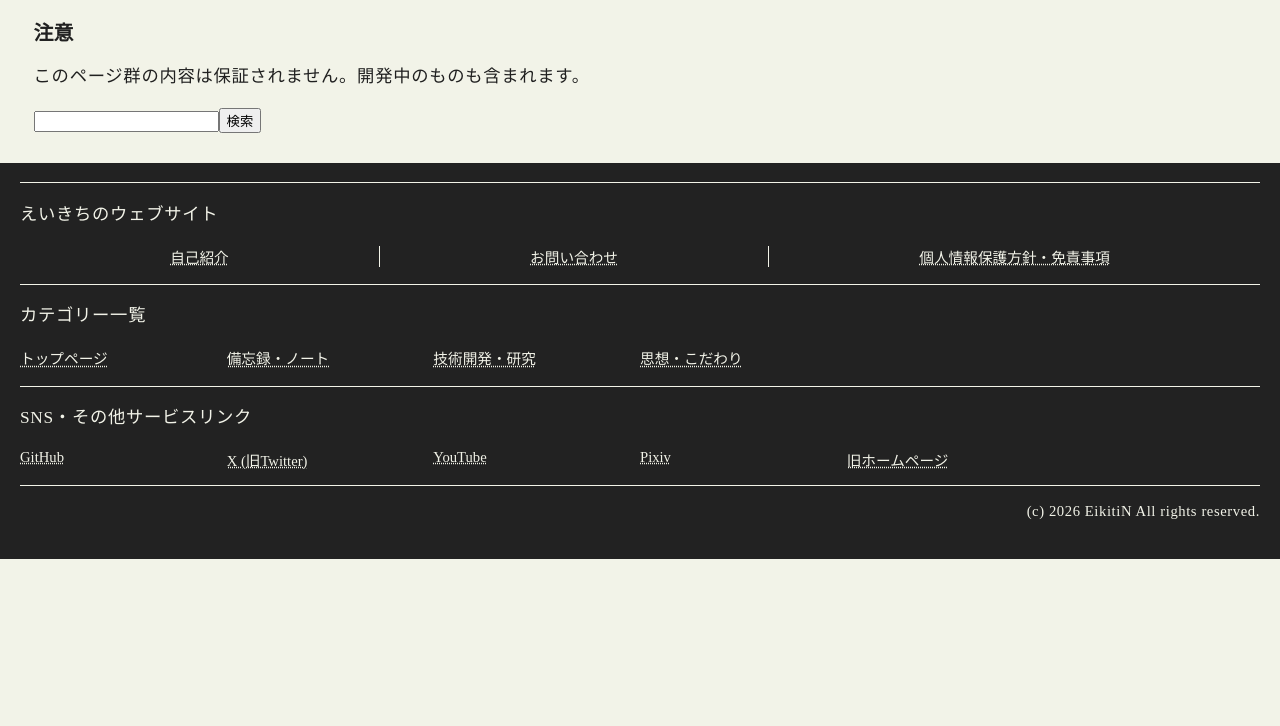
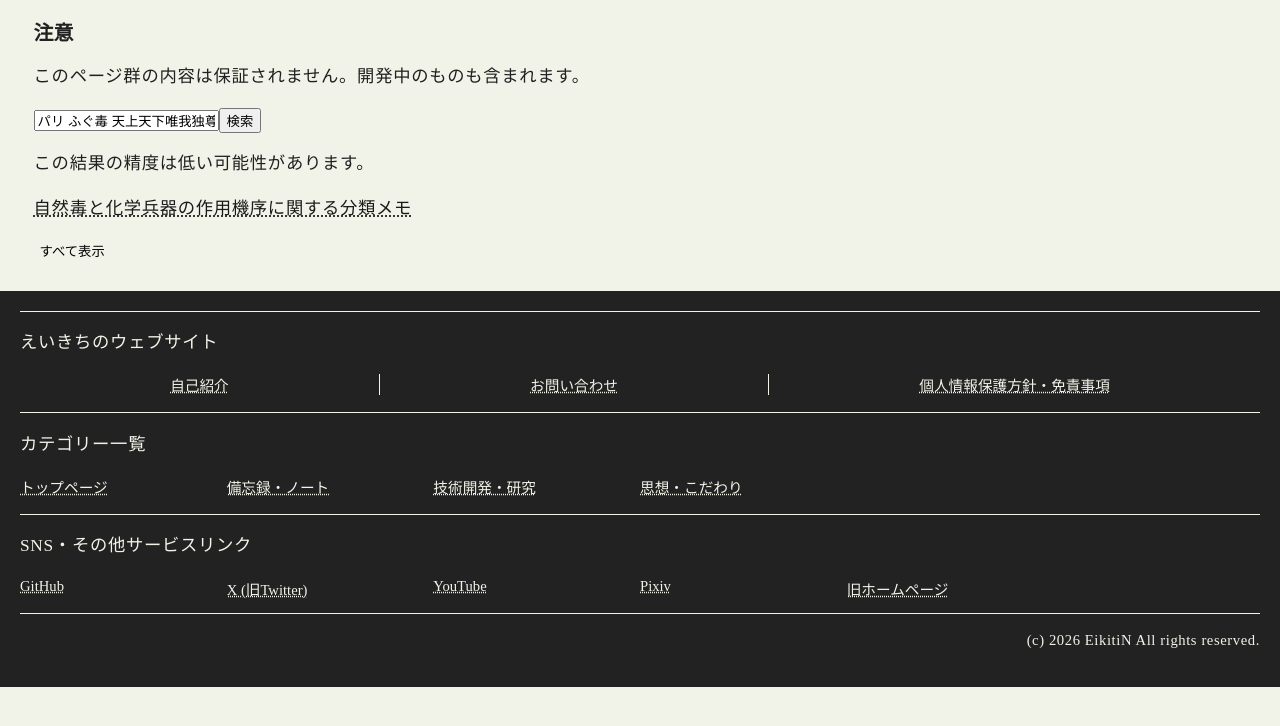
Before and after one commit to EikitiN/mywebsite, a plain HTML site: page lab/1_静的検索機能/index.html in a window 1280 px wide. Both pictures are taken after a click on the button "検索". Drawn offline with Linux system fonts and the light colour scheme; no server answers.

Commit message:
救済検索も導入

```diff
--- a/lab/1_静的検索機能/css/substyle.css
+++ b/lab/1_静的検索機能/css/substyle.css
@@ -5,9 +5,6 @@ button.disp-button{
 button.disp-button:active{
     color: gray;
 }
-button.disp-button.no-disp{
-    display: none;
-}
 p.search-other{
     color: #333;
     font-size: 11.5pt;
--- a/lab/1_静的検索機能/index.html
+++ b/lab/1_静的検索機能/index.html
@@ -41,10 +41,10 @@
     <div class="main" id="main">
         <h2>注意</h2>
         <p>このページ群の内容は保証されません。開発中のものも含まれます。</p>
-        <input id="keywords"><button id="go">検索</button>
+        <input id="keywords" value="パリ ふぐ毒 天上天下唯我独尊, д"><button id="go">検索</button>
         <div id="output"></div>
-        <button class="disp-button no-disp" id="next_disp">続きを表示</button>
-        <button class="disp-button no-disp" id="other_disp">すべて表示</button>
+        <button class="disp-button disp-none" id="next_disp">続きを表示</button>
+        <button class="disp-button disp-none" id="other_disp">すべて表示</button>
     </div>
     <div id="footer-container"></div>
 
--- a/lab/1_静的検索機能/js/search.js
+++ b/lab/1_静的検索機能/js/search.js
@@ -68,96 +68,6 @@ const nomalizer = (text) => { //index側と同じbigramにする
     return bigrams;
 }
 
-const advanced_keyword = (original) => {
-    console.log(chunks);
-    //1. 5文字以下の日本語キーワードの処理
-    //2. ひらがな、カタカナ、漢字、その他 の区切り位置で分割したものを生成
-    //3. ひらがなをカタカナにしたもの、カタカナを平仮名にしたものを生成
-    //↓
-    //うまくいかなかったから(スコアが低くなるだけ)、5文字以内の日本語ならひらがな、カタカナを入れ替えたものを追加
-    //3文字以内なら各文字に分割 に変更
-    //追加検証としてスコアを足し算するようにする＜ー明日
-    let put_into_chunks = [];
-    let japaneseRegex;
-    try {
-        japaneseRegex = new RegExp("[\\p{Script=Hiragana}\\p{Script=Katakana}\\p{Script=Han}]", "u");
-    } catch (e) {
-        japaneseRegex = /[ぁ-んァ-ヶー一-龠々ｦ-ﾟ]/;
-    }
-    for (const chunk of chunks) {
-        continue; //いったん機能をオフにしておく
-        if ([...breakmarks].some((char) => chunk.includes(char))) continue; //区切り文字だったらやらない
-        if ([...chunk].length >= 6) continue; //6文字以上だったらやらない
-        if (!japaneseRegex.test(chunk)) continue; //日本語じゃなかったらやらない
-        const swapped = chunk.replace(/[ぁ-ゖァ-ヶ]/g, (s) => {
-            const code = s.charCodeAt(0);
-            return String.fromCharCode(code >= 0x30A1 ? code - 0x60 : code + 0x60);
-        });
-        put_into_chunks.push(swapped);
-        /*
-        if ([...chunk].length >= 4) continue; //4文字以上だったらやらない
-        put_into_chunks.push(...[...chunk]);
-        */
-        /*
-        const getCharType = (char) => {
-            if (/[ぁ-ん]/.test(char)) return "hiragana";
-            if (/[ァ-ヶーｦ-ﾟ]/.test(char)) return "katakana";
-            if (/[一-龠々〆ヵヶ]/.test(char) || char.codePointAt(0) > 0xFFFF) return "kanji";
-            return "other";
-        };
-
-        const hiraToKana = (str) =>
-            str.replace(/[ぁ-ゖ]/g, (s) => String.fromCharCode(s.charCodeAt(0) + 0x60));
-
-        const kanaToHira = (str) =>
-            str.replace(/[ァ-ヶ]/g, (s) => String.fromCharCode(s.charCodeAt(0) - 0x60));
-
-        //文字種が変わる位置での切り替え
-        const splitParts = [];
-        let currentPart = "";
-        let prevType = null;
-
-        for (const char of chunk) {
-            const type = getCharType(char);
-            if (prevType !== null && type !== prevType) {
-            splitParts.push(currentPart);
-            currentPart = char;
-            } else {
-            currentPart += char;
-            }
-            prevType = type;
-        }
-        if (currentPart) splitParts.push(currentPart);
-
-        if (splitParts.length > 1) {
-            put_into_chunks.push(...splitParts);
-        }
-
-        //ひらがな、カタカナの処理
-        for (const part of splitParts) {
-            const type = getCharType([...part][0]);
-            if (type === "hiragana") {
-            put_into_chunks.push(hiraToKana(part));
-            } else if (type === "katakana") {
-            put_into_chunks.push(kanaToHira(part));
-            }
-        }
-        */
-    }
-    //put_into_chunksの重複削除
-    if (put_into_chunks.length > 0) {
-        const seen = new Set(chunks);
-        const cleaned_put_into_chunks = put_into_chunks.filter(item => {
-            if (item === " ") return true;
-            if (seen.has(item)) return false;
-            seen.add(item);
-            return true;
-        });
-        chunks.push(...cleaned_put_into_chunks);
-        console.log("追加: ", cleaned_put_into_chunks, chunks);
-    }
-}
-
 const query_scorer = (page_bigrams, query_bigram, character_count) => {
     let score = 0;
     const page_length = page_bigrams.length;
@@ -215,11 +125,99 @@ const query_scorer = (page_bigrams, query_bigram, character_count) => {
     return [final_score, bonus_75];
 }
 
+const advanced_keyword = (chunks) => {
+    //console.log(chunks);
+    //1. 5文字以下の日本語キーワードの処理
+    //2. ひらがな、カタカナ、漢字、その他 の区切り位置で分割したものを生成
+    //3. ひらがなをカタカナにしたもの、カタカナを平仮名にしたものを生成
+    //↓
+    //うまくいかなかったから(スコアが低くなるだけ)、5文字以内の日本語ならひらがな、カタカナを入れ替えたものを追加
+    //各文字に分割 に変更
+    //追加検証としてスコアを足し算するようにする＜ー明日
+    let japaneseRegex;
+    try {
+        japaneseRegex = new RegExp("[\\p{Script=Hiragana}\\p{Script=Katakana}\\p{Script=Han}]", "u");
+    } catch (e) {
+        japaneseRegex = /[ぁ-んァ-ヶー一-龠々ｦ-ﾟ]/;
+    }
+    const additional_bigram = []; //追加検証用bigram
+    const unigram = new Set(); //追加検証用unigram
+    for (const chunk of chunks) {
+        if (chunk.length === 0) continue;
+        const chunk_character_count = chunk[chunk.length - 1][1] === "\uE000" ? chunk.length : chunk.length + 1;
+        const raw_chunk = chunk.join("");
+        if ([...breakmarks].some((char) => raw_chunk.includes(char))) continue; //区切り文字だったらやらない
+        if (chunk_character_count >= 6) continue; //6文字以上だったらやらない
+        if (!japaneseRegex.test(raw_chunk)) continue; //日本語じゃなかったらやらない
+
+        const swapped_bigram = [];
+        for (const one_bigram of chunk) swapped_bigram.push(one_bigram.replace(/[ぁ-ゖァ-ヶ]/g, (s) => {
+            const code = s.charCodeAt(0);
+            return String.fromCharCode(code >= 0x30A1 ? code - 0x60 : code + 0x60);
+        }))
+        additional_bigram.push(swapped_bigram);
+
+        for (const char of raw_chunk) unigram.add(char);
+    }
+    //console.log(additional_bigram);
+    //console.log(unigram);
+
+    const path_bigram = {};
+    const scores = [];
+    const result = {};
+    for (const index of SearchIndexJson) { //ページごとにスコアを算出
+        const this_page = {};
+        const character_count = index["character_count"];
+        this_page["path"] = index["path"];
+        this_page["title"] = index["title"];
+        this_page["score"] = 0;
+
+        const page_bigrams = index["bigrams"];
+        let is_75_bonus = 0;
+        const query_size = additional_bigram.length;
+        for (const q_bigram of additional_bigram) { //ある検索クエリに対する評価
+            const [q_score, bonus_75] = query_scorer(page_bigrams, q_bigram, character_count);
+            if (bonus_75) is_75_bonus++;
+            this_page["score"] += bonus_75 ? q_score + 2 : q_score; //キーワード中75%以上当てはまったならボーナス
+            //console.log(this_page["path"], q_bigram, q_score);
+        }
+        //検索クエリのうち、75%以上の合致度のあったクエリが全体の数の75%を超えたらさらにボーナス
+        if (is_75_bonus / query_size >= 0.75) this_page["score"] *= 1.5;
+        scores.push(this_page);
+        path_bigram[this_page.path] = [page_bigrams, character_count];
+    }
+    //console.log(scores);
+    const uni_score = {};
+    for (const original_score of [...scores]) {
+        const this_path = original_score.path;
+        const page_bigrams = path_bigram[this_path][0];
+        const character_count = path_bigram[this_path][1];
+        let q_score = 0;
+        for (let i = 0; i < page_bigrams.length; i++) {
+            let char = [page_bigrams[i][0][0], page_bigrams[i][1]];
+            if (char === "\uE000" && i !== 0) char = [page_bigrams[i-1][1], page_bigrams[i-1][1]];
+            for (const unigram_char of unigram) {
+                const unigram_quality = SearchIndexOneCharJson[unigram_char] ?? 0;
+                if (char[0] === unigram_char) {
+                    q_score += char[1] * unigram_quality;
+                }
+            }
+        }
+        const adjusted_score = Math.log2(1 + q_score) / Math.log2(character_count);
+        uni_score[this_path] = adjusted_score;
+    }
+    for (const score of scores) {
+        result[score.path] = score.score + uni_score[score.path];
+    }
+    return result;
+}
+
 const search = async () => {
     const next_disp_button = document.getElementById('next_disp');
     const other_disp_button = document.getElementById('other_disp');
-    next_disp_button.classList.add('no-disp');
-    other_disp_button.classList.add('no-disp');
+    const now_searching = document.getElementById('now_searching');
+    next_disp_button.classList.add('disp-none');
+    other_disp_button.classList.add('disp-none');
     next_disp_button.disabled = true;
     other_disp_button.disabled = true;
     output_div.innerHTML = "";
@@ -278,13 +276,31 @@ const search = async () => {
         else follows_disp.push(one_score);
     }
 
-    console.log("優先: ", priority_disp);
-    console.log("追従: ", follows_disp);
-    console.log("全体: ", other_disp);
+    //console.log("優先: ", priority_disp);
+    //console.log("追従: ", follows_disp);
+    //console.log("全体: ", other_disp);
 
     //優先に該当するものがなければ追加検索
+    let advanced_result;
+    let is_advanced = false;
     if (priority_disp.length === 0) {
-
+        is_advanced = true;
+        advanced_result = advanced_keyword(query_bigrams);
+        for (let i = 0; i < scores.length; i++) {
+            const this_path = scores[i].path;
+            scores[i].score += advanced_result[this_path] || 0;
+        }
+        scores.sort((a, b) => b.score - a.score);
+        priority_disp.length = 0;
+        follows_disp.length = 0;
+        other_disp.length = 0;
+        const border_score_2 = scores[0].score * 0.35;
+        for (const one_score of scores) {
+            const this_score = one_score.score;
+            if (this_score < 1.0 || this_score < border_score_2) other_disp.push(one_score);
+            else if (priority_disp.length < 10) priority_disp.push(one_score);
+            else follows_disp.push(one_score);
+        }
     }
 
     const processingtime = Date.now() - starttime;
@@ -294,6 +310,8 @@ const search = async () => {
     let other_text = "";
 
     if (devmode) priority_text += `<p>処理時間: ${processingtime} ms</p>`;
+    if (is_advanced) priority_text += `<p>この結果の精度は低い可能性があります。</p>`;
+    if (priority_disp.length === 0) priority_text += `<p>結果が見つかりませんでした。キーワードを変えてもう一度試してください。</p>`;
     for (const one_result of priority_disp) {
         priority_text += `<a href="/mywebsite/${one_result.path}"><p>${one_result.title}`;
         if (devmode) {
@@ -318,24 +336,24 @@ const search = async () => {
 
     const displaying_other = () => {
         output_div.innerHTML = priority_text + follows_text + other_text;
-        other_disp_button.classList.add('no-disp');
+        other_disp_button.classList.add('disp-none');
         other_disp_button.disabled = true;
     }
 
     output_div.innerHTML = priority_text;
     if (follows_text) {
-        next_disp_button.classList.remove('no-disp');
+        next_disp_button.classList.remove('disp-none');
         next_disp_button.disabled = false;
         next_disp_button.addEventListener('click', () => {
             output_div.innerHTML = priority_text + follows_text;
-            next_disp_button.classList.add('no-disp');
+            next_disp_button.classList.add('disp-none');
             next_disp_button.disabled = true;
-            other_disp_button.classList.remove('no-disp');
+            other_disp_button.classList.remove('disp-none');
             other_disp_button.disabled = false;
             other_disp_button.addEventListener('click', displaying_other, {once: true});
         }, {once: true});
     } else if (other_text) {
-        other_disp_button.classList.remove('no-disp');
+        other_disp_button.classList.remove('disp-none');
         other_disp_button.disabled = false;
         other_disp_button.addEventListener('click', displaying_other, {once: true});
     }
@@ -358,6 +376,9 @@ const search = async () => {
 
 GoButton.addEventListener('click', async () => {
     GoButton.disabled = true;
-    await search();
-    GoButton.disabled = false;
+    try {
+        await search();
+    } finally {
+        GoButton.disabled = false;
+    }
 });
```
